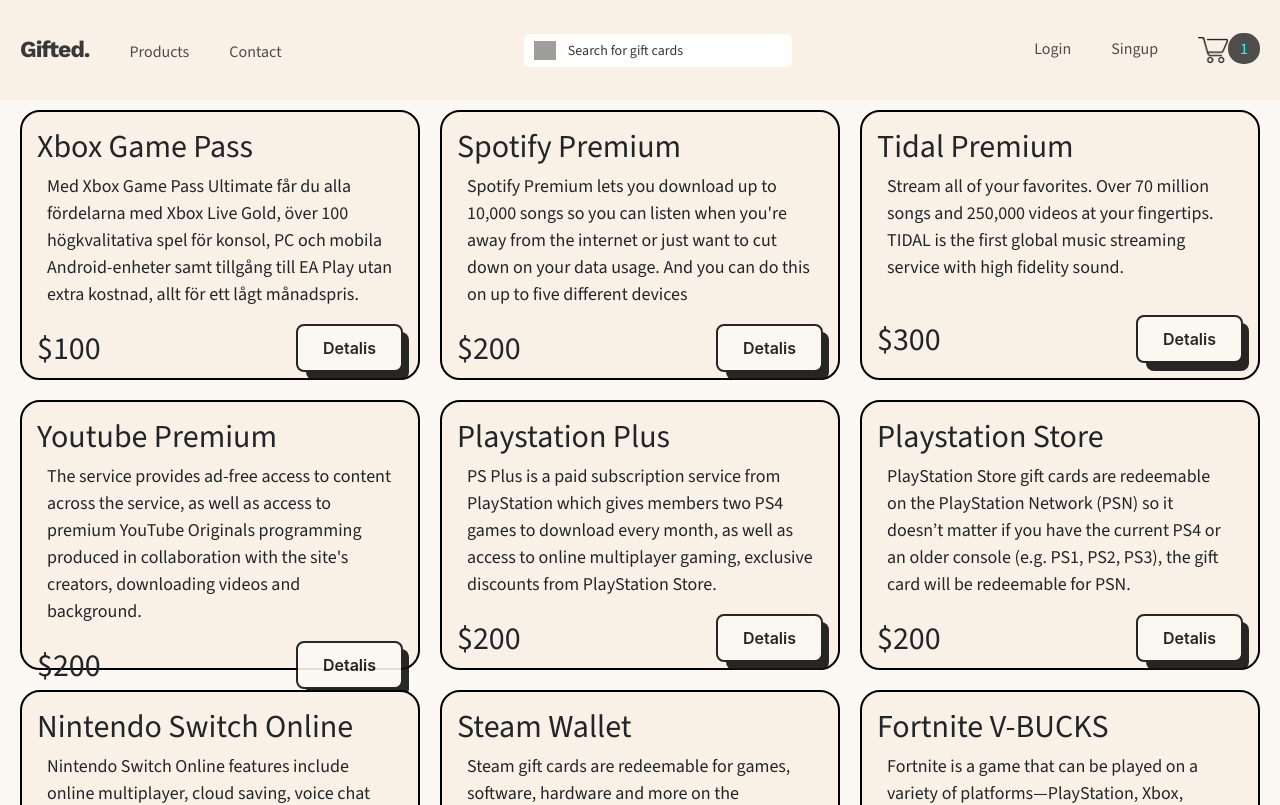
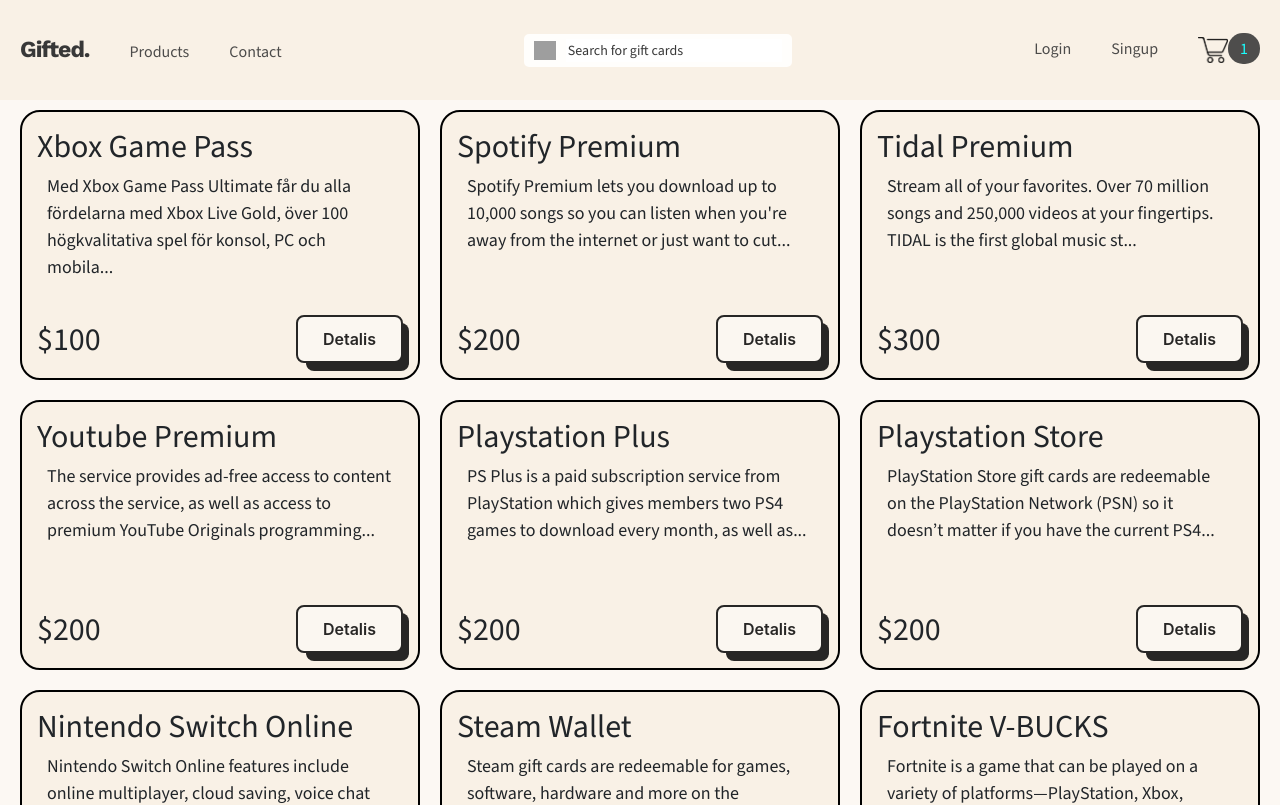
Before and after one commit to A1101101IR/Gifted.com, a React (Create React App) app: page /pages/products in a window 1280 px wide. Shown: the top 805 px of the page. Built offline with nearby package versions, Linux system fonts and the light colour scheme; data requests are answered from the project's data file; grey boxes are pictures that could not be loaded.

Commit message:
fixed overflow in description

```diff
--- a/src/components/product/ProductList.js
+++ b/src/components/product/ProductList.js
@@ -7,7 +7,7 @@
         <div className="products-card-sm" key={product.id}>
           <div className="product-info-before">
             <h2>{product.titel}</h2>
-            <p>{product.description}</p>
+            <p>{product.description.substring(0, 125)}...</p>
           </div>
           <div className="product-pris-btn">
             <span>${product.price}</span>
```
